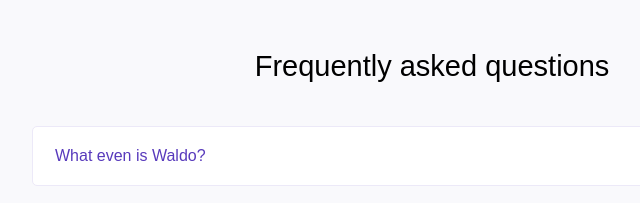
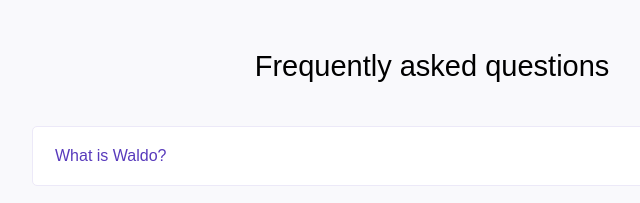
Before and after one commit to arynnette/docs, a plain HTML site: page index.html in a window 1280 px wide. Shown: the part 780-983 px from the top of the page, 208-848 px from the left. Drawn offline with Linux system fonts and the light colour scheme; a web font is replaced by a local one.

Commit message:
Change text

```diff
--- a/index.html
+++ b/index.html
@@ -125,7 +125,7 @@
 		<h2 class="uk-text-center">Frequently asked questions</h2>
 		<ul class="uk-margin-medium-top" data-uk-accordion="multiple: true">
 			<li>
-				<a class="uk-accordion-title uk-box-shadow-hover-small" href="#">What even is Waldo?</a>
+				<a class="uk-accordion-title uk-box-shadow-hover-small" href="#">What is Waldo?</a>
 				<div class="uk-article-content uk-accordion-content link-primary">
           <p>A deep learning Artificial Intelligence (A.I) can detect the human behavioral characteristics of a user within a video game.</p>
 
```
